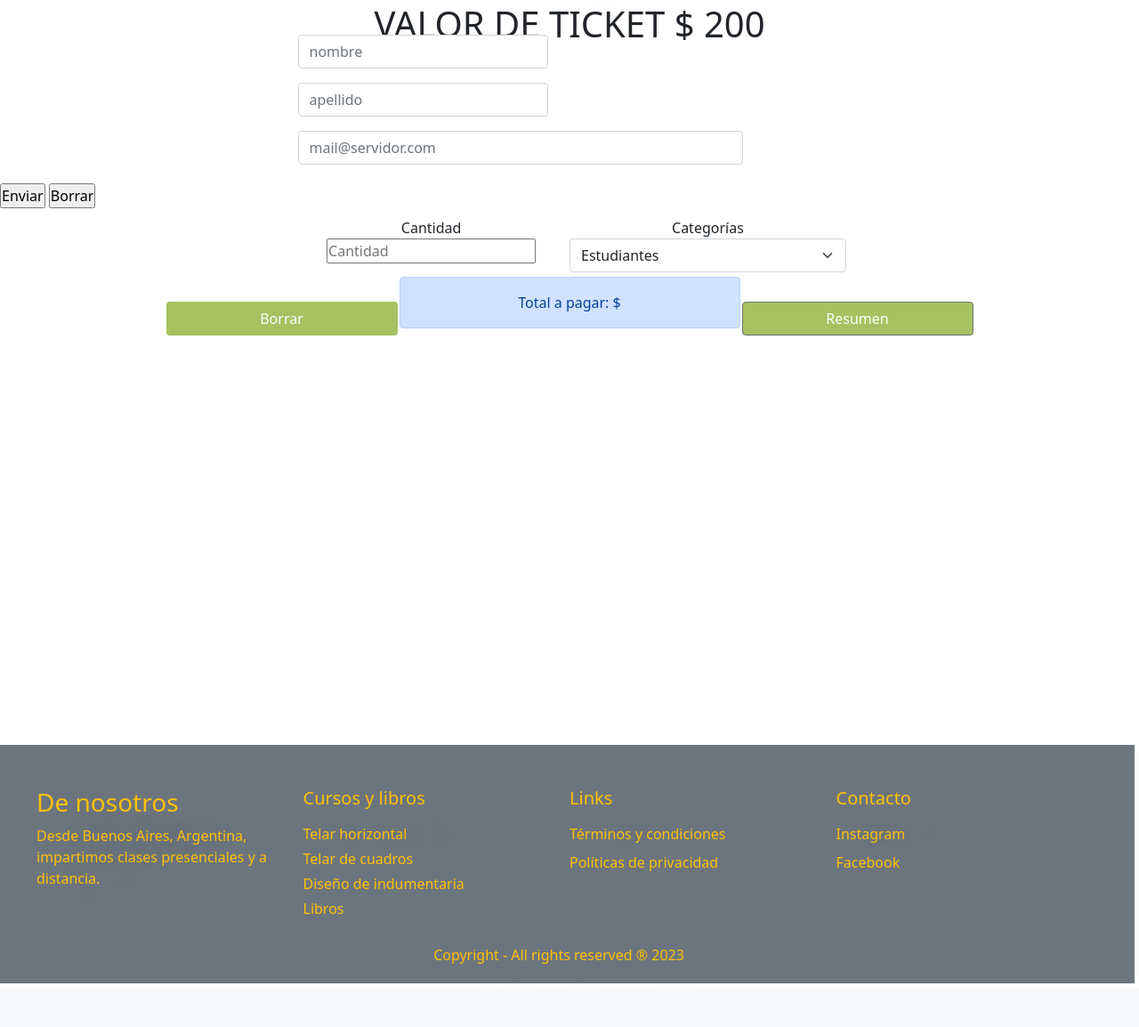
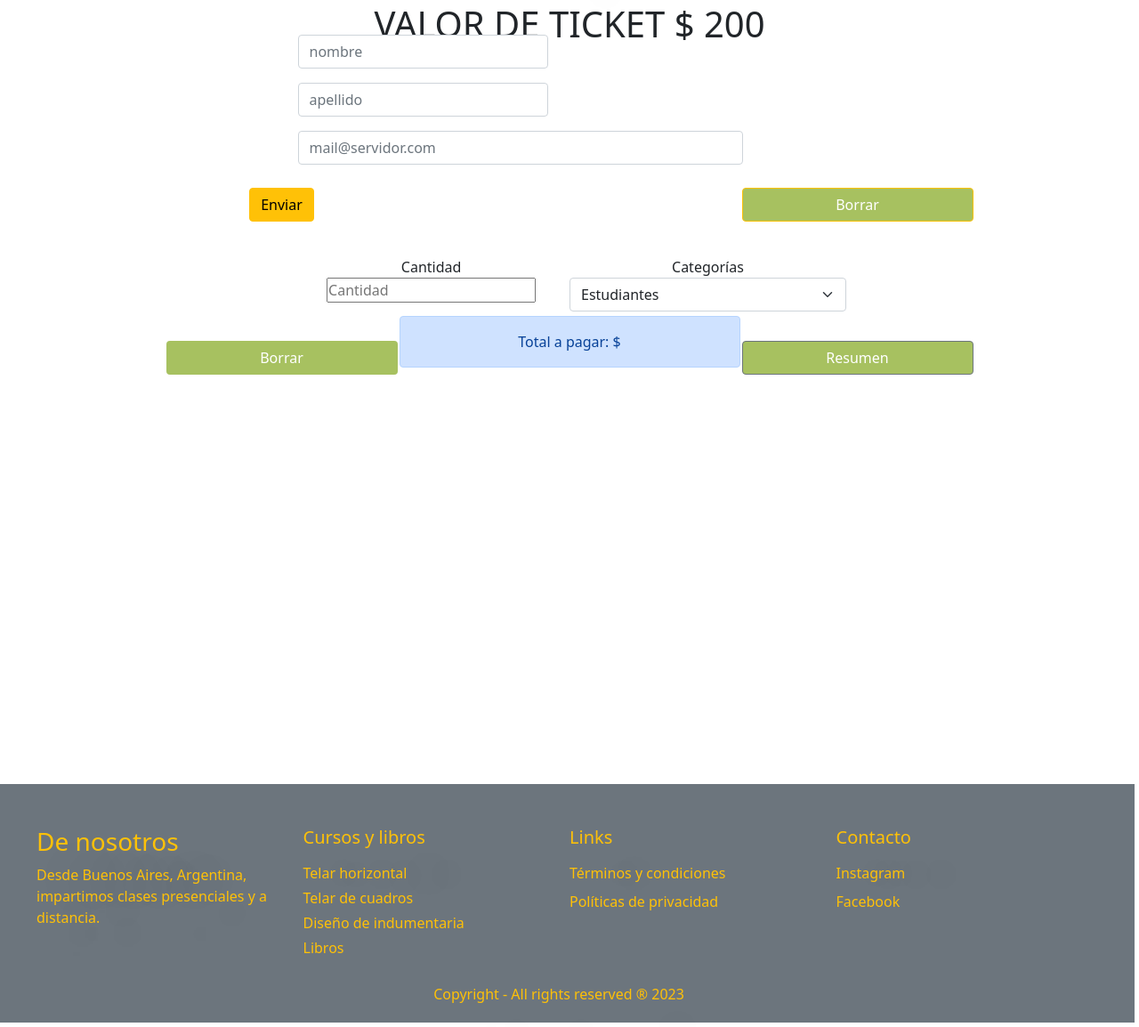
Before and after one commit to IsabelIMTextil/phpintegrador1, a PHP site: page /tickets.php in a window 1280 px wide. Shown: the part 536-1690 px from the top of the page at 89% size. Before the commit the page ends 1641 px from the top, so only its background shows below. Run offline with PHP 8.4, Linux system fonts and the light colour scheme; some web fonts are replaced.

Commit message:
corrijo botones primeros del formulario Ticket

```diff
--- a/pages/form_tck.php
+++ b/pages/form_tck.php
@@ -30,11 +30,22 @@
   <textarea class="form-control" id="exampleFormControlTextarea1" rows="3" name="comentarios"></textarea>
 </div> -->
 
-<div class="col">
-<input type="submit" value="Enviar">
 
-<input type="reset" value="Borrar">
-</div>
+
+<div id="container">
+       <div class="row">
+          <div class="col-md-6 text-center">
+                  <button onclick="" id="enviar" type="submit" class="btn btn-warning text-center" value="Enviar">Enviar</button>
+          </div>
+          <div class="col-md-6 text-center">
+                  <button onclick="" id="borrar" type="reset" class="btn btn-warning text-center" value="Borrar">Borrar</button>
+          </div>
+       </div>
+     </div>
+
+<br>
+
+
 </form>
 
     <!-- agrego formulario multiplicación -->
```
